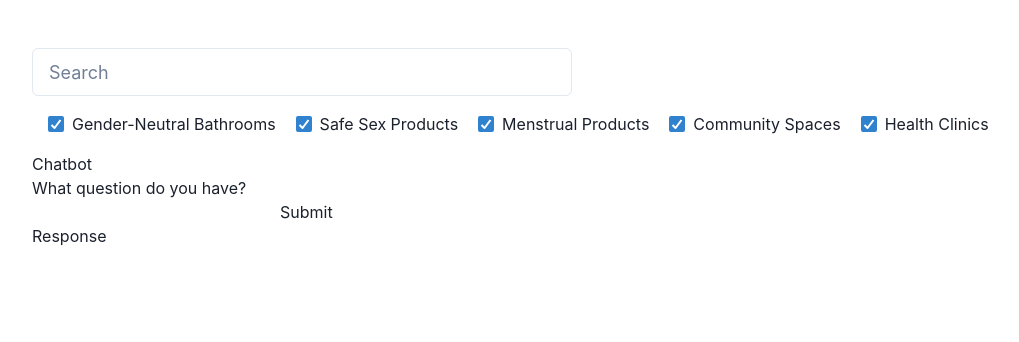
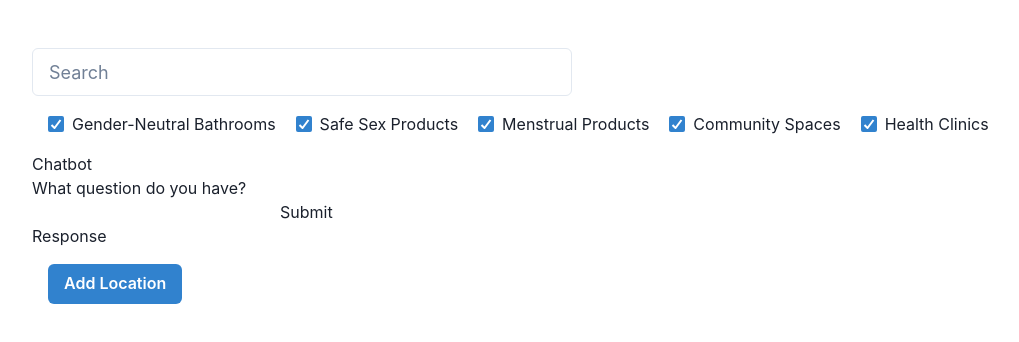
Before and after one commit to samihadatta/hackdartmouth2023, a React (Vite) app in the folder frontend/: page / in a window 1280 px wide. Shown: the top 342 px of the page, without its empty margins (16-1035 px from the left). Built offline with nearby package versions, Linux system fonts and the light colour scheme; no server answers.

Commit message:
add button

```diff
--- /dev/null
+++ b/frontend/src/components/addButton.jsx
@@ -0,0 +1,16 @@
+import React from 'react';
+import {
+  Box, Button,
+} from '@chakra-ui/react';
+
+function AddButton() {
+  return (
+    <div>
+      <Box m={4}>
+        <Button colorScheme="blue">Add Location</Button>
+      </Box>
+    </div>
+  );
+}
+
+export default AddButton;
--- a/frontend/src/components/home.jsx
+++ b/frontend/src/components/home.jsx
@@ -2,6 +2,7 @@ import React from 'react';
 import Chatbot from './chatbot';
 import SearchBar from './searchBar';
 import Filter from './filter';
+import AddButton from './addButton';
 
 function Home() {
   return (
@@ -9,6 +10,7 @@ function Home() {
       <SearchBar />
       <Filter />
       <Chatbot />
+      <AddButton />
     </div>
   );
 }
```
